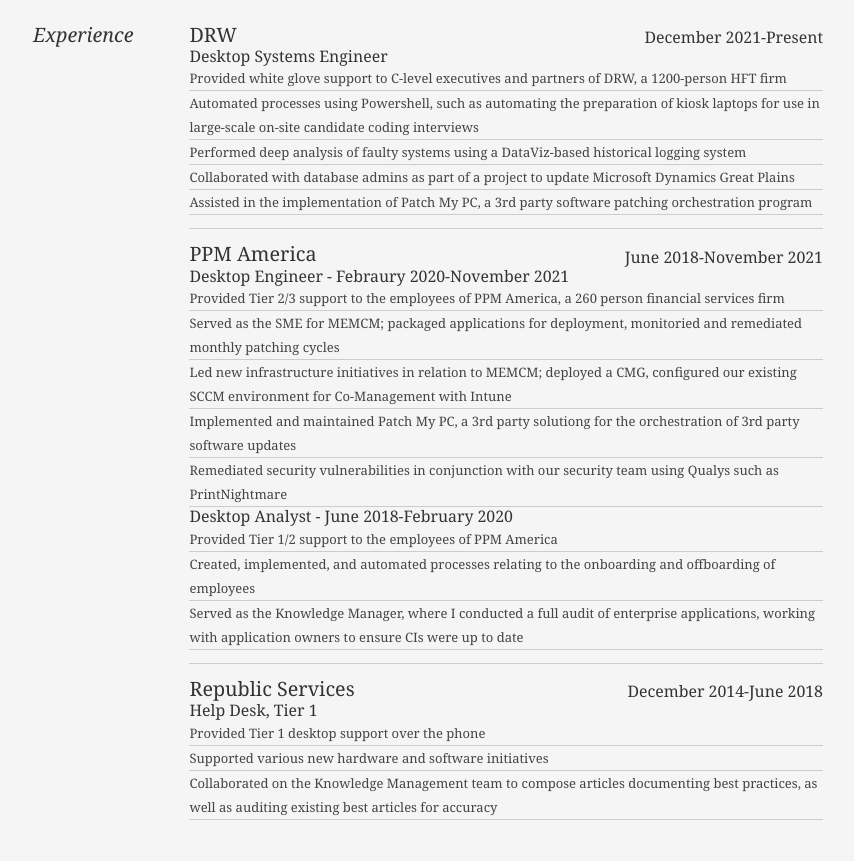
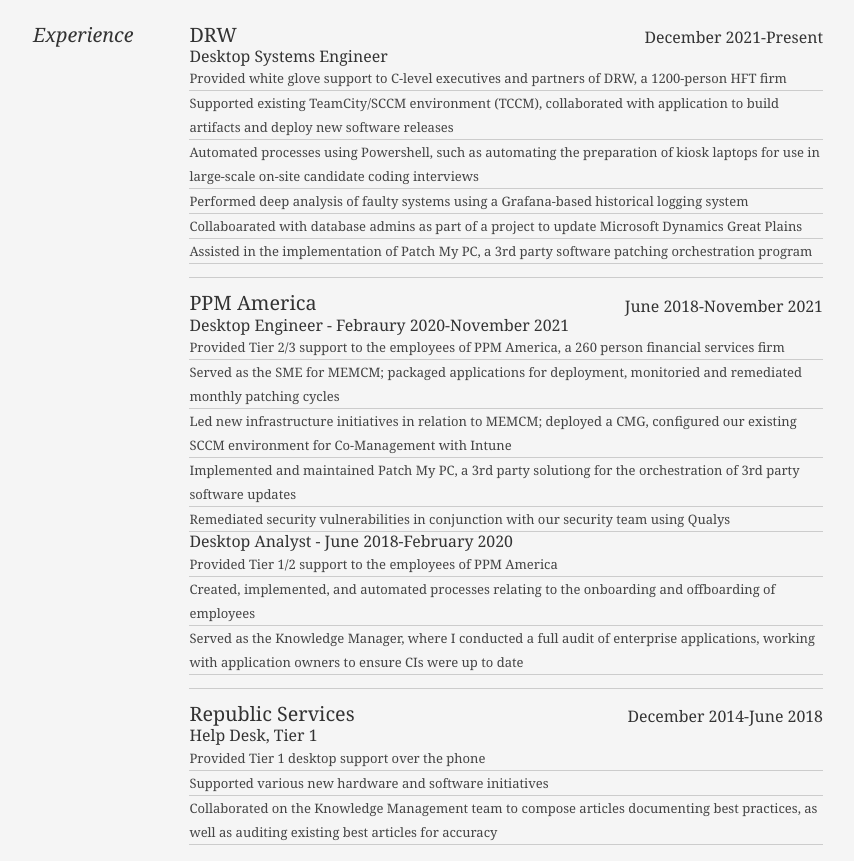
Before and after one commit to matthew-ivancic/CRCFrontEnd, a plain HTML site: page S3Files/index.html in a window 1280 px wide. Shown: the part 527-1388 px from the top of the page, without its empty margins (212-1066 px from the left). Drawn offline with Linux system fonts and the light colour scheme; no server answers.

Commit message:
new HTML and PDF file

```diff
--- a/S3Files/index.html
+++ b/S3Files/index.html
@@ -98,9 +98,10 @@
 								<h4>December 2021-Present</h4>
                                 <ul>
                                     <li>Provided white glove support to C-level executives and partners of DRW, a 1200-person HFT firm</li>
+									<li>Supported existing TeamCity/SCCM environment (TCCM), collaborated with application to build artifacts and deploy new software releases</li>
                                     <li>Automated processes using Powershell, such as automating the preparation of kiosk laptops for use in large-scale on-site candidate coding interviews</li>
-				    <li>Performed deep analysis of faulty systems using a DataViz-based historical logging system</li>
-				    <li>Collaborated with database admins as part of a project to update Microsoft Dynamics Great Plains</li>
+									<li>Performed deep analysis of faulty systems using a Grafana-based historical logging system</li>
+									<li>Collaboarated with database admins as part of a project to update Microsoft Dynamics Great Plains</li>
                                     <li>Assisted in the implementation of Patch My PC, a 3rd party software patching orchestration program</li>
                                 </ul>
 							</div>
@@ -114,7 +115,7 @@
                                     <li>Served as the SME for MEMCM; packaged applications for deployment, monitoried and remediated monthly patching cycles</li>
                                     <li>Led new infrastructure initiatives in relation to MEMCM; deployed a CMG, configured our existing SCCM environment for Co-Management with Intune</li>
                                     <li>Implemented and maintained Patch My PC, a 3rd party solutiong for the orchestration of 3rd party software updates</li>
-                                    <li>Remediated security vulnerabilities in conjunction with our security team using Qualys such as PrintNightmare</li>
+                                    <li>Remediated security vulnerabilities in conjunction with our security team using Qualys</li>
                                 </ul>
 								<h3>Desktop Analyst - June 2018-February 2020</h3>
                                 <ul>
@@ -172,7 +173,10 @@
 						<div class = "yui-u">
 							<h2><a href="https://github.com/matthew-ivancic/CloudResumeChallenge">Cloud Resume Challenge</a></h2>
 							<p>Created a static website hosted via S3 utilizing Route53-hosted DNS records and Cloudfront distribution. Configured a lambda function called by an API Gateway-generated API to host a visitor counter. Automated testing using Cypress and Terraform, created an automated development pipeline using Terraform and Github actions. (You're viewing the final product right now!)</p>
+							<h2><a href="https://github.com/BobaFettyW4p/gutenbergPasswordGenerator">gutenbergPasswordGenerator</a></h2>
+							<p>Created a script that utilized the gutenbergpy library to getch the text of classic novels and craft secure passwords; performed unit testing using PyTest, enforced linting with pre-commit, Black, and Flake8; leveraged versioneer to manage application versioning using git tags; built wheel and published via PyPI, utilized DevOps methodology and automated above steps via GitHub actions</p>
 						</div>
+
 					</div>
 				</div><!--// .yui-b -->
 			</div><!--// yui-main -->
```
Also changed, not shown: 1 other file.
